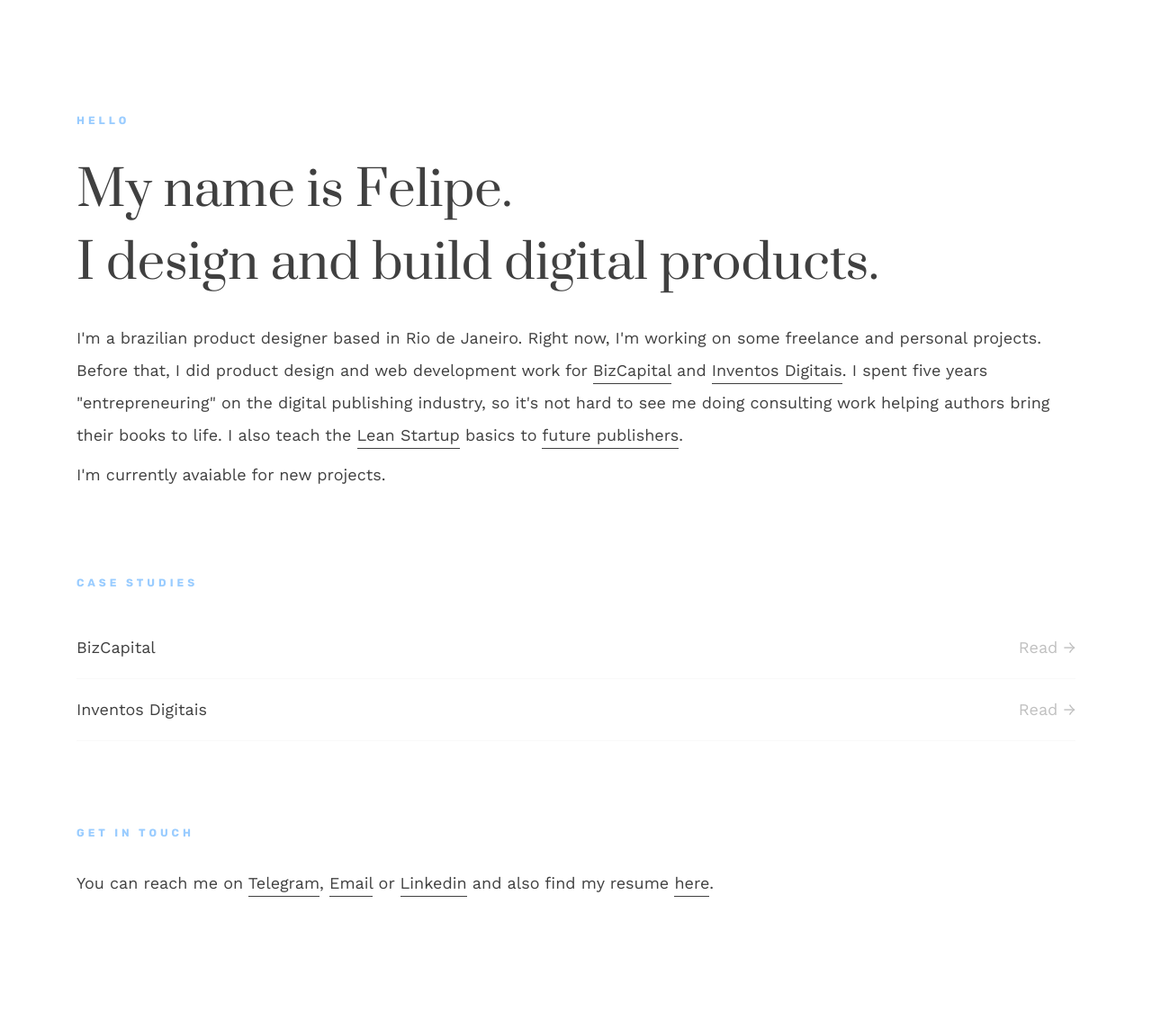
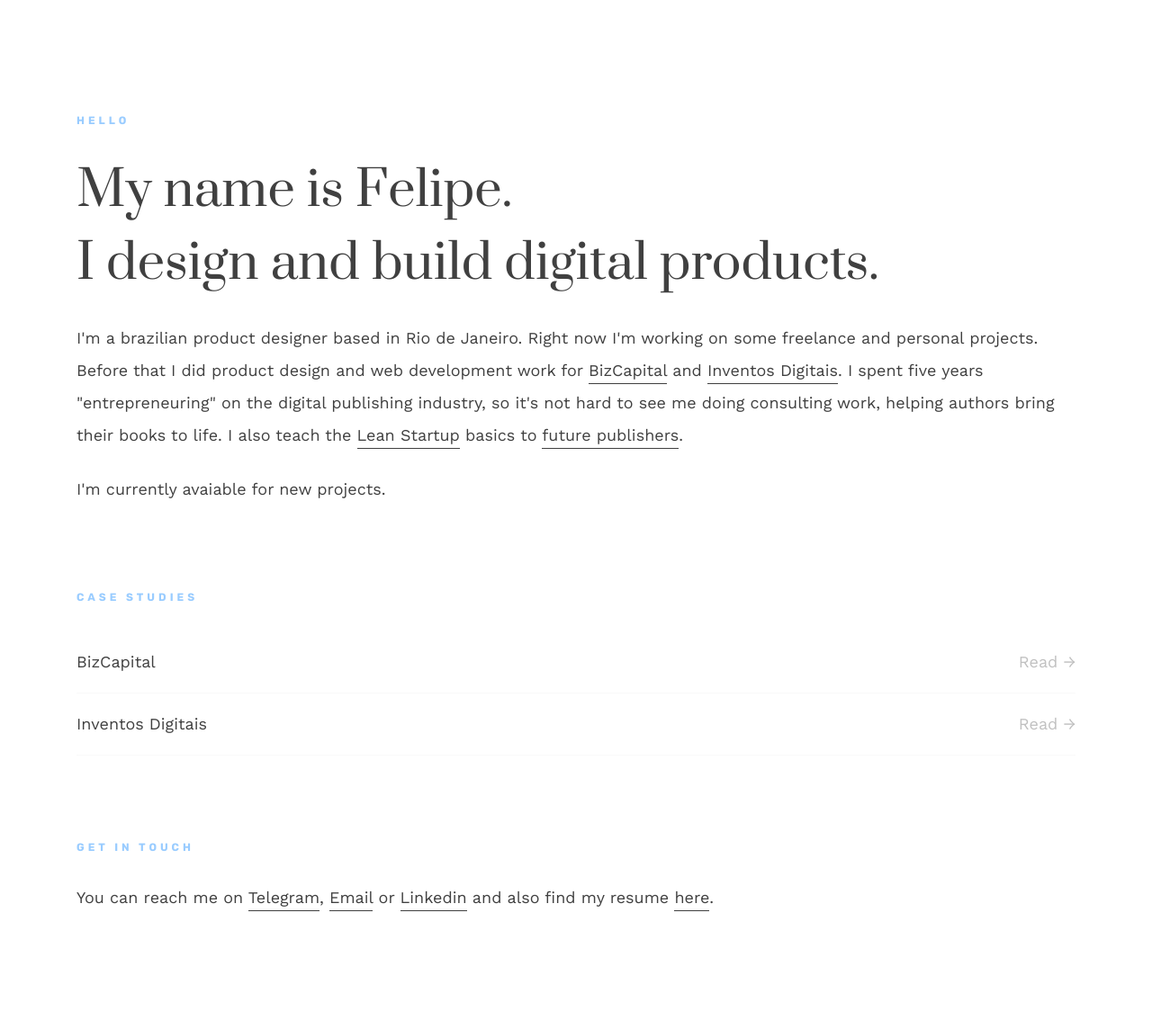
Before and after one commit to felipesotello/felipesotello.github.io, a Jekyll site: the page built from index.html, in a window 1280 px wide. Shown: the whole page at 90% size. Built offline with Jekyll 4.4.1, drawn with Linux system fonts in a browser that asks for light colours; nearby versions of some CDN libraries; part of the change alters nothing that is shown.

Commit message:
text update

```diff
--- a/_layouts/home.html
+++ b/_layouts/home.html
@@ -7,13 +7,13 @@
                 <h1 class="text-1">Hello</h1>
                 <p class="text-2">My name is Felipe.</p>
                 <p class="text-2 mb-4">I design and build digital products.</p>
-                <p class="text-3 mb-2">I'm a brazilian product designer based in Rio de Janeiro.
-                    Right now, I'm working on some freelance and personal projects.
-                    Before that, I did product design and web development work for
+                <p class="text-3 mb-4">I'm a brazilian product designer based in Rio de Janeiro.
+                    Right now I'm working on some freelance and personal projects.
+                    Before that I did product design and web development work for
                     <a class="anchor-1" href="https://bizcap.com.br" target="_blank">BizCapital</a> and
                     <a class="anchor-1" href="http://www.inventosdigitais.com.br" target="_blank">Inventos Digitais</a>.
                     I spent five years "entrepreneuring" on the digital publishing industry,
-                    so it's not hard to see me doing consulting work helping authors bring their books to life. I also teach the
+                    so it's not hard to see me doing consulting work, helping authors bring their books to life. I also teach the
                     <a class="anchor-1" href="http://theleanstartup.com/principles" target="_blank">Lean Startup</a> basics to
                     <a class="anchor-1" href="http://www.nespe.com.br/pos-edicao/" target="_blank">future publishers</a>.</p>
                 <p class="text-3">I'm currently avaiable for new projects.</p>
```
Also changed, not shown: 1 other file.
